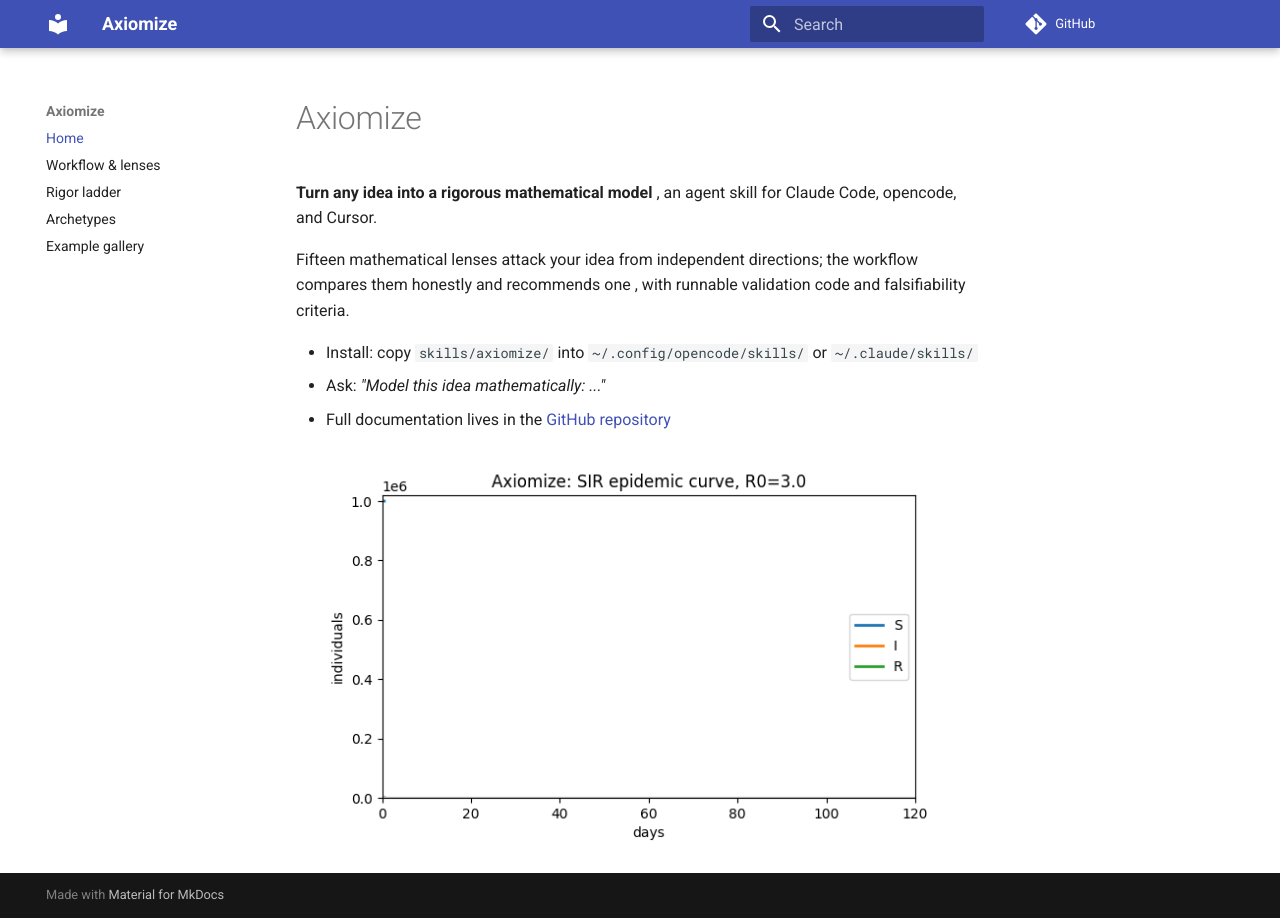
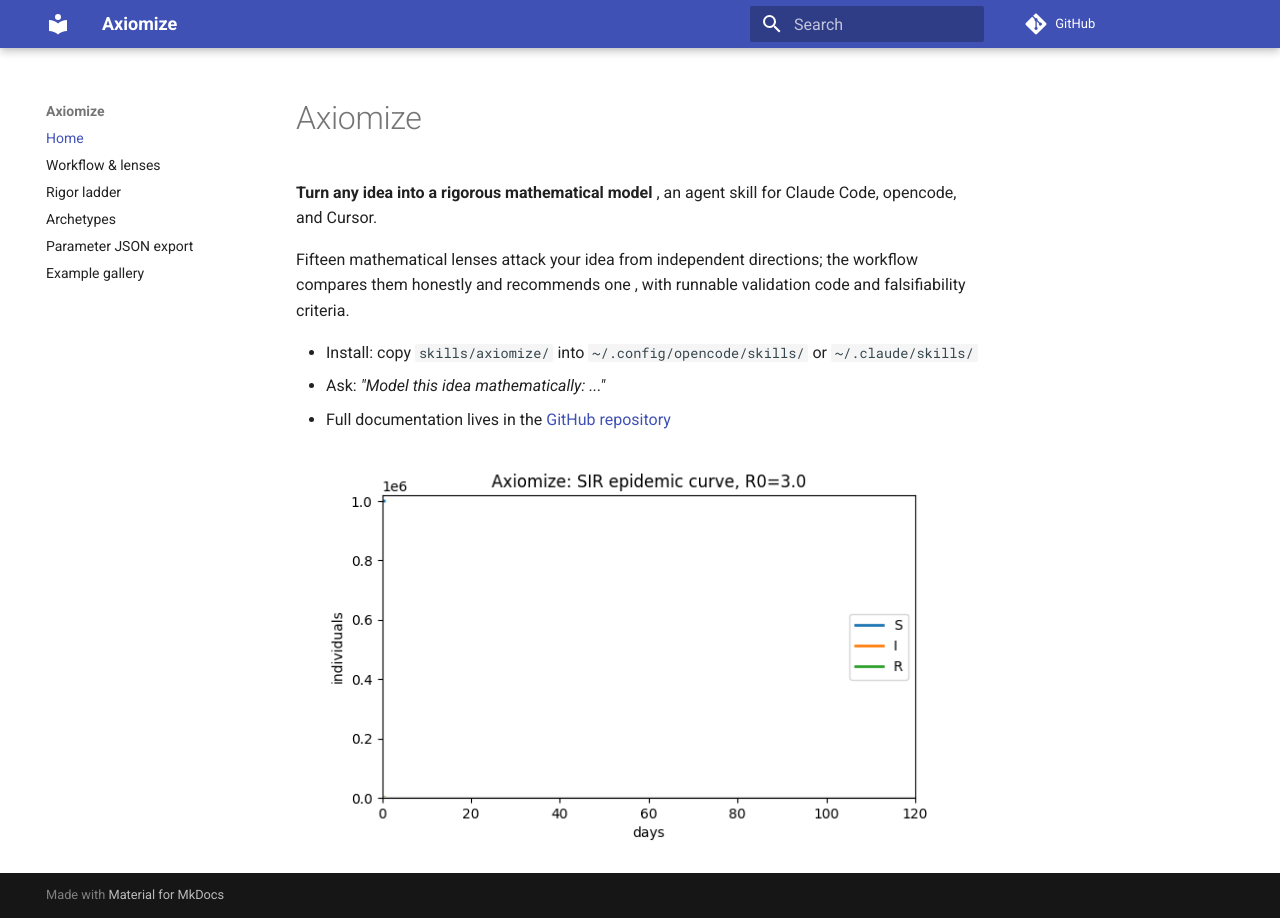
Before and after one commit to Furox-Art/axiomize, an MkDocs documentation site: the page built from docs/index.md, in a window 1280 px wide. Built offline with MkDocs 1.6.1 and Material for MkDocs 9.7.7, drawn with Linux system fonts in a browser that asks for light colours; comment, search, counter and statistics services are not loaded.

Commit message:
Add parameter export docs to site navigation

```diff
--- a/mkdocs.yml
+++ b/mkdocs.yml
@@ -10,4 +10,5 @@
   - Workflow & lenses: skill.md
   - Rigor ladder: rigor.md
   - Archetypes: archetypes.md
+  - Parameter JSON export: parameter-export.md
   - Example gallery: example-gallery.md
```
